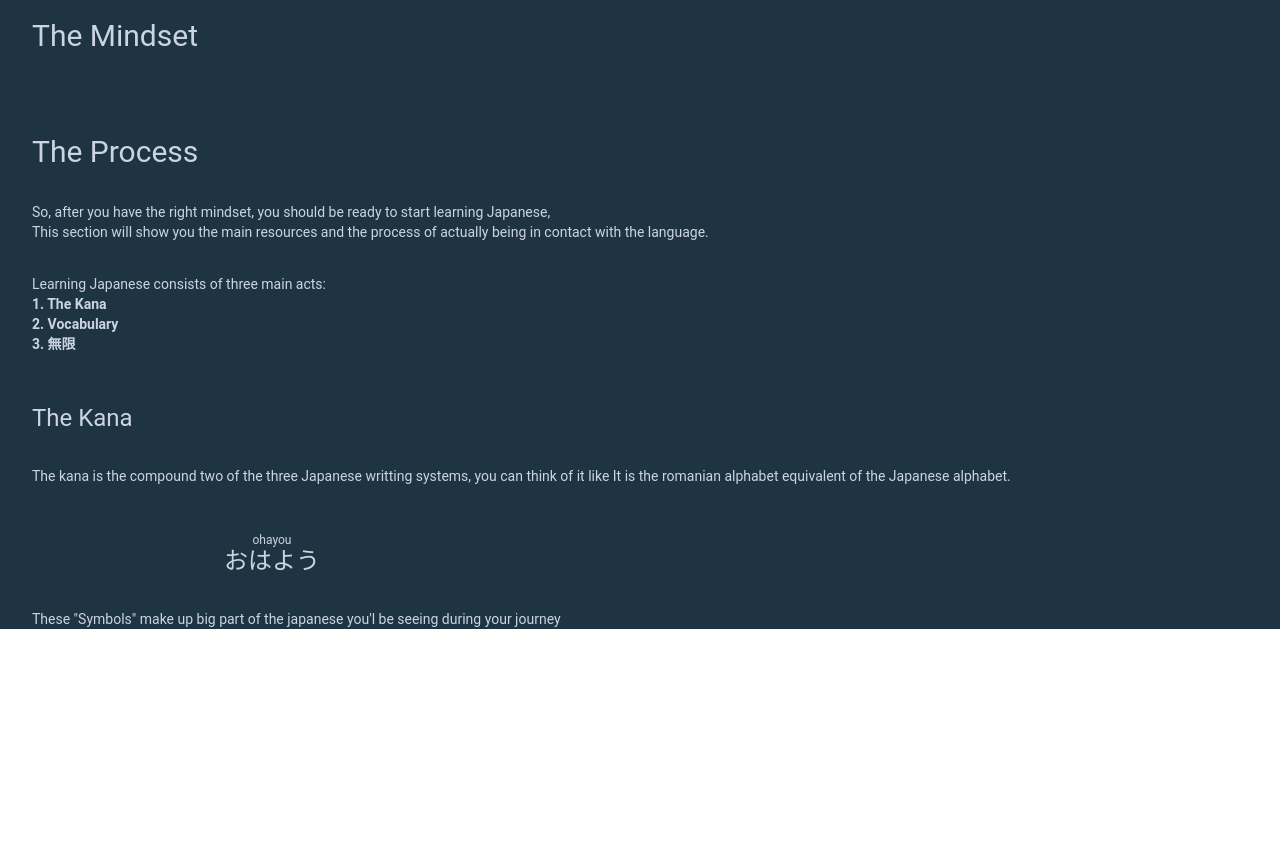
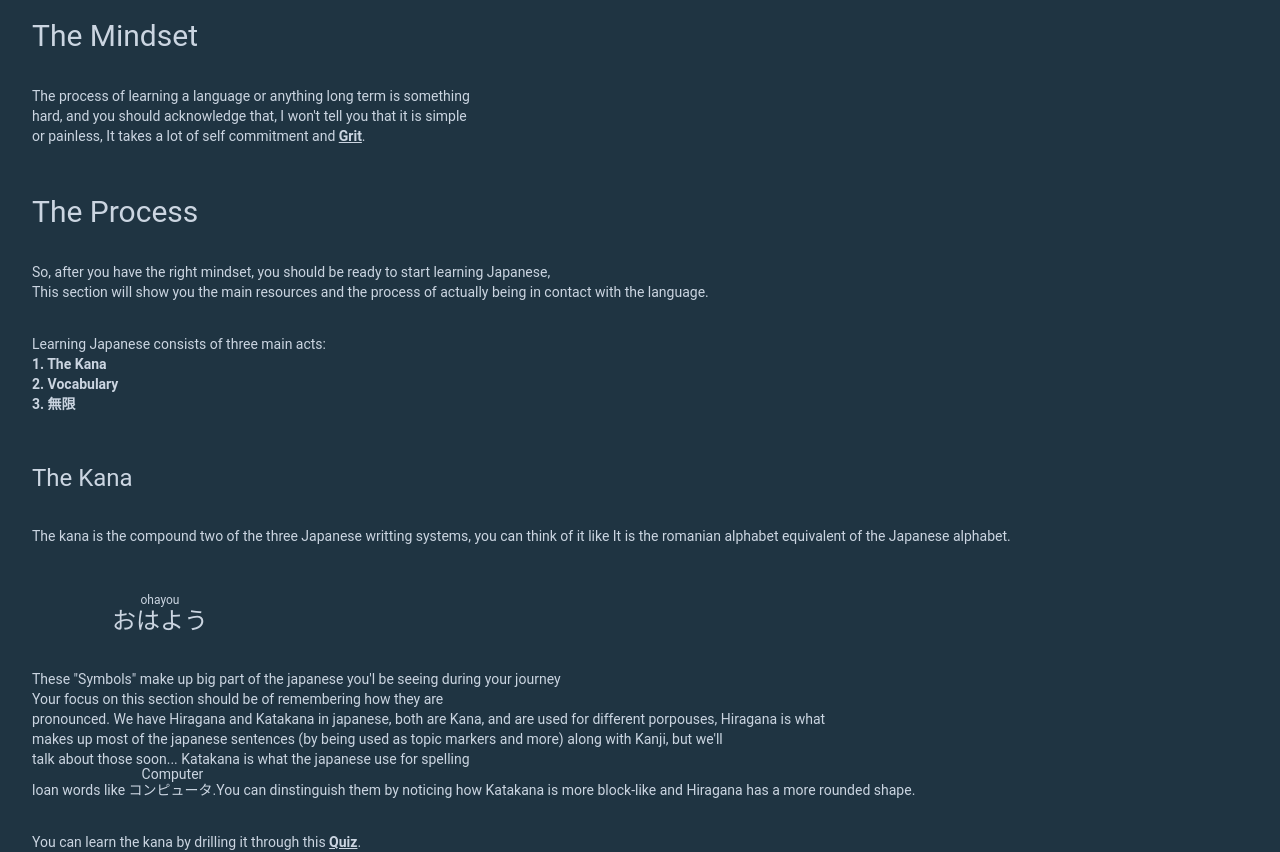
Before and after one commit to Shigure9934/Nulljp, a Next.js app: page /guide in a window 1280 px wide. Shown: the part 260-1112 px from the top of the page. Before the commit the page ends 889 px from the top, so only its background shows below. Built offline with nearby package versions, Linux system fonts and the light colour scheme.

Commit message:
More guide content added

```diff
--- a/pages/guide.js
+++ b/pages/guide.js
@@ -1,5 +1,6 @@
 import Header from '../components/header';
 import Image from 'next/image';
+import Link from 'next/link';
 
 function Guide(){
     return (
@@ -18,7 +19,10 @@ function Guide(){
                 The Mindset
             </h2>
             <p className='text-sm px-8 pt-8'>
-        </p>
+            The process of learning a language or anything long term  is something  <br />
+            hard, and you should acknowledge that, I won&apos;t tell you that it is simple <br />
+            or painless, It takes a lot of self commitment and <Link href='https://en.wikipedia.org/wiki/Grit_(personality_trait' passHref><u><strong>Grit</strong></u></Link>.
+       </p>
         <h2 className='flex text-3xl px-8 pt-12 hover:underline'>
             The Process
         </h2>
@@ -42,14 +46,29 @@ function Guide(){
                 systems, you can think of it like
                 It is the romanian alphabet equivalent of the Japanese alphabet. <br />
             </p>
-            <h2 className='flex text-2xl px-56 pt-12 '>
+            <h2 className='flex text-2xl px-28 pt-12 '>
             <ruby>
              <rb>  おはよう </rb>
                 <rt>  ohayou </rt>
             </ruby>
             </h2>
             <p className='text-sm px-8 pt-8'>
-               These &quot;Symbols&quot; make up big part of the japanese you&apos;l be seeing during your journey
+               These &quot;Symbols&quot; make up big part of the japanese you&apos;l be seeing during your journey <br/>
+               Your focus on this section should be of remembering how they are <br/>
+               pronounced.
+               We have Hiragana and Katakana in japanese, both are Kana, and are used for different porpouses, Hiragana is what <br/>
+               makes up most of the japanese sentences (by being used as topic markers and more) along with Kanji, but we&apos;ll <br/>
+               talk about those soon...
+               Katakana is what the japanese use for spelling <br/>
+               loan words like <ruby>
+                   <rb>  コンピュータ. </rb>
+                   <rt className='text-sm'> Computer</rt>
+               </ruby>
+               You can dinstinguish them by noticing how
+               Katakana is more block-like and Hiragana has a more rounded shape.
+            </p>
+            <p className='text-sm px-8 pt-8'>
+                You can learn the kana by drilling it through this <Link href='https://kana-quiz.tofugu.com/' passHref><u><strong>Quiz</strong></u></Link>.
             </p>
         </div>
     </div>
--- a/pages/index.js
+++ b/pages/index.js
@@ -24,6 +24,7 @@ export default function Home() {
  {/* Main image */}.
 
  <div className='  flex flex-col items-center justify-center w-full h-screen space-y-8 lg-flex-row pb-45 gap-0'>
+// eslint-disable-next-line jsx-a11y/alt-text
 <Image className = ''  src={nyn} width={'200%'} height={'200%'} />
 <>
 {/* Welcome msg */}
@@ -36,7 +37,7 @@ export default function Home() {
 <>
 <p className=' px-14 pb-5 '>
   Start your Japanese Learning Journey right away! <br />
-  Read our community driven guide down below! &#11015;
+  Read our community driven guide down below &#11015;
 </p>
 </>
 {/* Button */}
```
